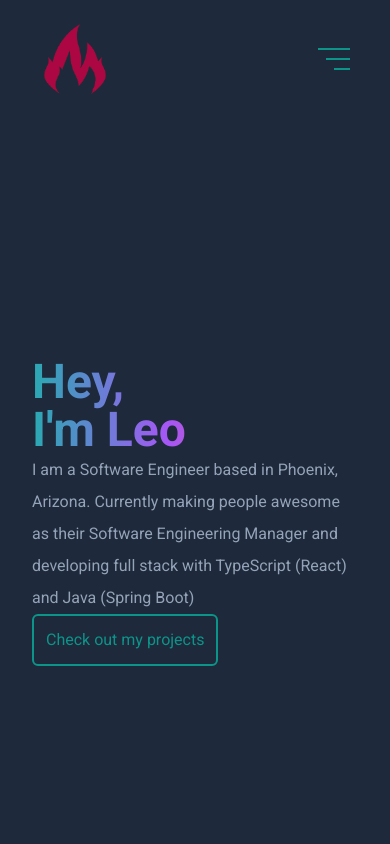
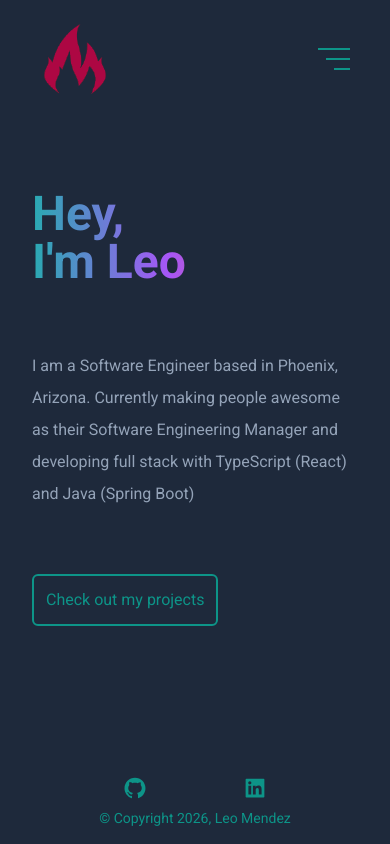
Before and after one commit to leomendez/asce-development, a Next.js app: page / in a window 390 px wide. Built offline with nearby package versions, Linux system fonts and the light colour scheme.

Commit message:
chore: updated mobile layout

```diff
--- a/src/app/blog/page.tsx
+++ b/src/app/blog/page.tsx
@@ -10,7 +10,7 @@ export default function Page() {
           Blog
         </h1>
         <div
-          className="text-slate-400 flex gap-16 flex-col items-center mt-20"
+          className="text-slate-400 flex gap-16 flex-col items-center md:mt-20 mt-8"
         >
           <BlogCard
             content="Some content"
--- a/src/app/contact/page.tsx
+++ b/src/app/contact/page.tsx
@@ -3,7 +3,7 @@ import { BiLinkExternal } from 'react-icons/bi';
 export default function Page() {
   return (
     <main className="h-full ">
-      <div className="p-8 md:p-64 flex flex-col h-full gap-32 items-center">
+      <div className="p-8 md:p-64 flex flex-col h-full md:gap-32 gap-8 items-center">
         <h1
           className="text-4xl font-bold"
         >
--- a/src/app/layout.tsx
+++ b/src/app/layout.tsx
@@ -17,8 +17,8 @@ export const metadata = {
 export default function RootLayout({ children }: { children: React.ReactNode }) {
   return (
     <html lang="en">
-      <body className={roboto.className + ' bg-slate-800 text-slate-300 transition-all h-full w-full xl:px-40'}>
-        <div className="relative flex flex-col justify-between h-full w-full overflow-x-hidden">
+      <body className={roboto.className + ' bg-slate-800 text-slate-300 transition-all h-full w-full xl:px-40 flex justify-center'}>
+        <div className="relative flex flex-col justify-between h-full md:max-w-7xl max-w-xl overflow-x-hidden">
           <Navbar />
           {children}
           <Footer />
--- a/src/app/page.tsx
+++ b/src/app/page.tsx
@@ -4,8 +4,8 @@ import { ProjectsLink } from './ProjectsLink';
 
 export default function Home() {
   return (
-    <main className="h-full my-52">
-      <div className="p-8 md:p-36 flex flex-col justify-between h-full items-start">
+    <main className="h-full mt-10">
+      <div className="p-8 md:p-36 flex flex-col md:gap-32 gap-16 h-full items-start">
         <MainHeading />
         <p className="text-slate-400 leading-8 md:w-2/3">
           I am a Software Engineer based in Phoenix, Arizona. Currently making people awesome as their Software
--- a/src/components/BlogCard/BlogCard.tsx
+++ b/src/components/BlogCard/BlogCard.tsx
@@ -16,7 +16,8 @@ type Props = {
 export const BlogCard = ({ href, content, imageSrc, title, tags }: Props) => {
   return (
     <Link
-      className="flex items-center md:flex-row flex-col gap-8 group hover:cursor-pointer hover:bg-opacity-10 hover:bg-slate-400 p-4"
+      className="flex items-center md:flex-row flex-col gap-8 group border-2 border-slate-400 rounded-sm border-opacity-20
+          hover:cursor-pointer hover:bg-opacity-10 hover:bg-slate-400 p-4"
       href={href}
     >
       <Image
@@ -27,9 +28,7 @@ export const BlogCard = ({ href, content, imageSrc, title, tags }: Props) => {
         className="rounded-sm group-hover:border-slate-400 border-2 border-transparent duration-200"
       />
       <div className="flex flex-col gap-4 h-full justify-center">
-        <h2 className="text-lg font-bold group-hover:text-teal-600 flex gap-2 items-center">
-          {title}
-        </h2>
+        <h2 className="text-lg font-bold group-hover:text-teal-600 flex gap-2 items-center">{title}</h2>
         <p className="text-slate-400 leading-2">{content}</p>
         <motion.div
           className="flex flex-wrap gap-2"
--- a/src/components/ProjectCard/ProjectCard.tsx
+++ b/src/components/ProjectCard/ProjectCard.tsx
@@ -17,7 +17,8 @@ type Props = {
 export const ProjectCard = ({ href, content, imageSrc, title, tags }: Props) => {
   return (
     <Link
-      className="flex items-center md:flex-row flex-col gap-8 group hover:cursor-pointer hover:bg-opacity-10 hover:bg-slate-400 p-4"
+      className="flex items-center md:flex-row flex-col border-2 border-slate-400 rounded-sm border-opacity-20
+          gap-8 group hover:cursor-pointer hover:bg-opacity-10 hover:bg-slate-400 p-4"
       href={href}
       target="_blank"
     >
```
